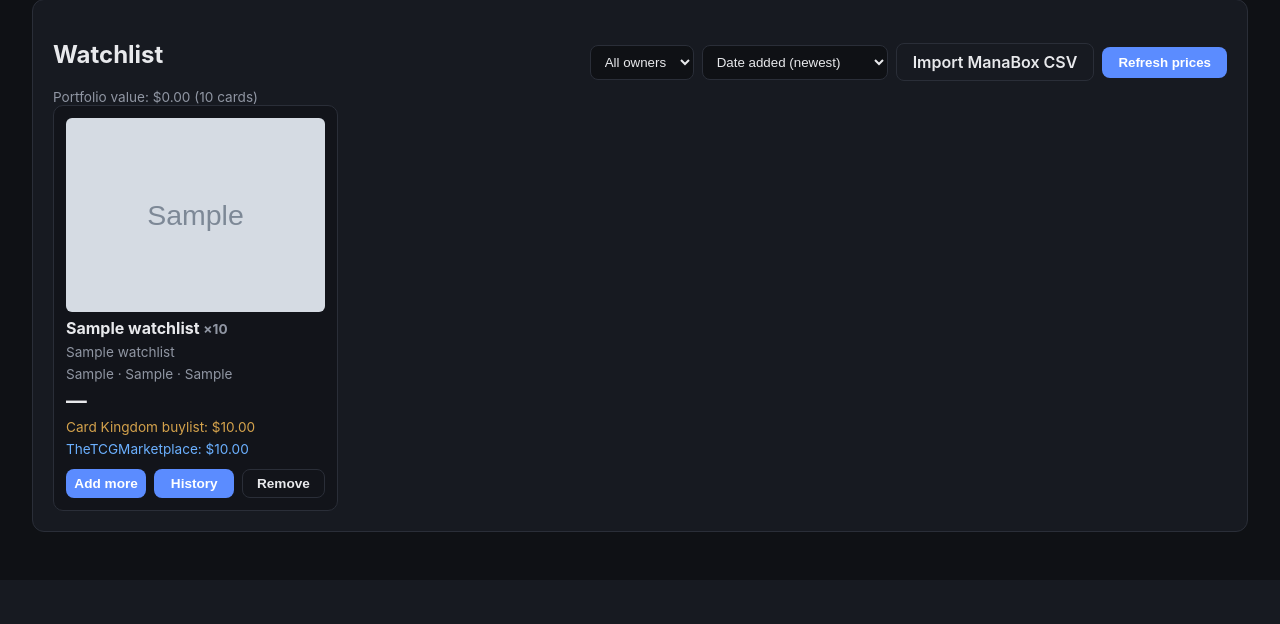
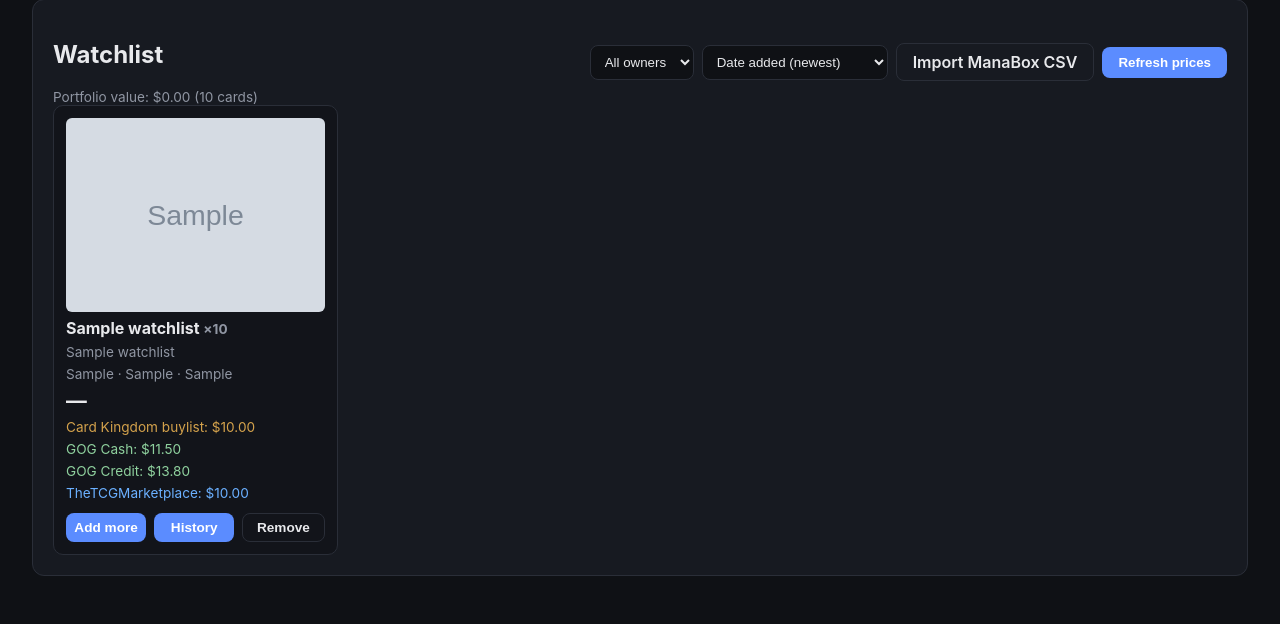
Before and after one commit to jtbk17/mtg-price-checker, a Flask app: page / in a window 1280 px wide. Shown: the part 339-963 px from the top of the page. Before the commit the page ends 871 px from the top, so only its background shows below. Run offline with Flask 3, Linux system fonts and the light colour scheme; tables that the repository leaves empty hold one stand-in row (values such as "Sample post"); grey boxes marked "Sample" are stand-in pictures.

Commit message:
Add Grey Ogre Games cash/credit trade-in estimate
GOG's trade-in offer is a fixed multiple of Card Kingdom's own buylist
price (1.15x cash, 1.38x credit — credit pays more, a normal LGS
incentive to take store credit over money). Computed at display time
from the CK buylist value already fetched/stored, rather than as its
own stored column, since it's just that number scaled by a constant
and would otherwise need a migration/backfill every time the
multiplier changes.

```diff
--- a/static/app.js
+++ b/static/app.js
@@ -39,6 +39,19 @@ function formatPrice(price) {
   return `$${Number(price).toFixed(2)}`;
 }
 
+// Grey Ogre Games' (GOG) trade-in offer is a fixed multiple of Card Kingdom's own
+// buylist price — credit pays more than cash, as a normal LGS incentive
+// to take store credit over money. Derived at display time from the CK
+// buylist value we already fetch/store, rather than as its own stored
+// column, since it's just that one number scaled by a constant and would
+// otherwise need a migration/backfill every time the multiplier changes.
+const GOG_CASH_MULTIPLIER = 1.15;
+const GOG_CREDIT_MULTIPLIER = 1.38;
+
+function gogPrice(buylistPrice, multiplier) {
+  return buylistPrice == null ? null : buylistPrice * multiplier;
+}
+
 function pickDefaultVariant(variants) {
   return variants.find((v) => v.printing === "Normal") || variants[0];
 }
@@ -47,6 +60,8 @@ function priceSectionHtml(variant, card) {
   return `
     <div class="price">${formatPrice(variant.cardKingdomPrice)}</div>
     <div class="meta ck-buylist">Card Kingdom buylist: ${formatPrice(variant.cardKingdomBuylist)}</div>
+    <div class="meta gog-price">GOG Cash: ${formatPrice(gogPrice(variant.cardKingdomBuylist, GOG_CASH_MULTIPLIER))}</div>
+    <div class="meta gog-price">GOG Credit: ${formatPrice(gogPrice(variant.cardKingdomBuylist, GOG_CREDIT_MULTIPLIER))}</div>
     ${
       card && card.tcgMarketplacePrice != null
         ? `<div class="meta tcg-marketplace">TheTCGMarketplace: ${formatPrice(card.tcgMarketplacePrice)}</div>`
@@ -351,6 +366,8 @@ function renderWatchlist(items) {
       ${delta ? `<div class="delta ${delta.direction}">${delta.text}</div>` : ""}
       ${gainLoss ? `<div class="delta ${gainLoss.direction}">${gainLoss.text}</div>` : ""}
       <div class="meta ck-buylist">Card Kingdom buylist: ${formatPrice(item.cardkingdom_buylist_price)}</div>
+      <div class="meta gog-price">GOG Cash: ${formatPrice(gogPrice(item.cardkingdom_buylist_price, GOG_CASH_MULTIPLIER))}</div>
+      <div class="meta gog-price">GOG Credit: ${formatPrice(gogPrice(item.cardkingdom_buylist_price, GOG_CREDIT_MULTIPLIER))}</div>
       ${item.tcgmarketplace_price != null ? `<div class="meta tcg-marketplace">TheTCGMarketplace: ${formatPrice(item.tcgmarketplace_price)}</div>` : ""}
       <div class="actions">
         <button type="button" data-action="add-copies">Add more</button>
--- a/static/style.css
+++ b/static/style.css
@@ -216,6 +216,7 @@ button.secondary {
 .card .meta { color: var(--muted); font-size: 0.85em; }
 .card .ck-buylist { color: #d4a24c; }
 .card .tcg-marketplace { color: #6bb0ff; }
+.card .gog-price { color: #8fd19e; }
 .card .variant-select {
   width: 100%;
   font-size: 0.85em;
```
